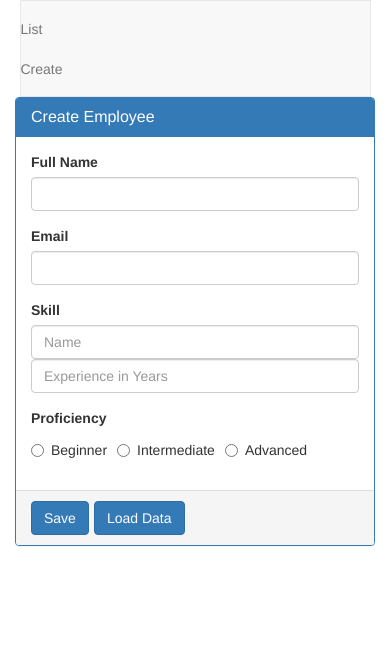
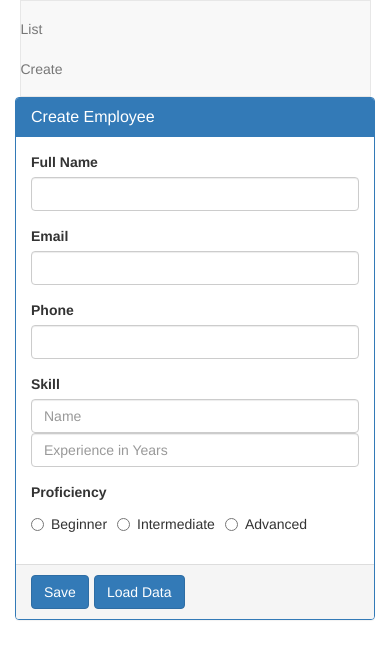
Before and after one commit to aakashjhawar/ems, an Angular app: page /create in a window 390 px wide. Shown: the top 658 px of the page. Built offline with nearby package versions, Linux system fonts and the light colour scheme.

Commit message:
Added phone validations

```diff
--- a/src/app/employee/create-employee.component.html
+++ b/src/app/employee/create-employee.component.html
@@ -21,6 +21,16 @@
           <input id="email" formControlName="email" type="text" class="form-control">
           <span class="help-block" *ngIf="formErrors.email">
             {{formErrors.email}}
+          </span>
+        </div>
+      </div>
+
+      <div class="form-group" [ngClass]="{'has-error': formErrors.phone}">
+          <label class="col-sm-2 control-label" for="phone">Phone</label>
+          <div class="col-sm-8">
+            <input id="phone" formControlName="email" type="text" class="form-control">
+            <span class="help-block" *ngIf="formErrors.phone">
+              {{formErrors.phone}}
             </span>
           </div>
         </div>
--- a/src/app/employee/create-employee.component.ts
+++ b/src/app/employee/create-employee.component.ts
@@ -18,15 +18,18 @@ export class CreateEmployeeComponent implements OnInit {
     'email': {
       'required': 'Email is required.'
     },
+    'phone': {
+      'required': 'Phone is required.'
+    },
     'skillName': {
-      'required': 'Skill Name is required.',
+      'required': 'Skill Name is required.'
     },
     'experienceInYears': {
-      'required': 'Experience is required.',
+      'required': 'Experience is required.'
     },
     'proficiency': {
-      'required': 'Proficiency is required.',
-    },
+      'required': 'Proficiency is required.'
+    }
   };
 
   formErrors = {
@@ -43,6 +46,7 @@ export class CreateEmployeeComponent implements OnInit {
     this.employeeForm = this.fb.group({
       fullName: ['', [Validators.required, Validators.minLength(2), Validators.maxLength(10)]],
       email: ['', Validators.required],
+      phone: ['', Validators.required],
       skills: this.fb.group({
         skillName: ['', Validators.required],
         experienceInYears: ['', Validators.required],
```
Lines whose indentation alone changed are shown as unchanged.
